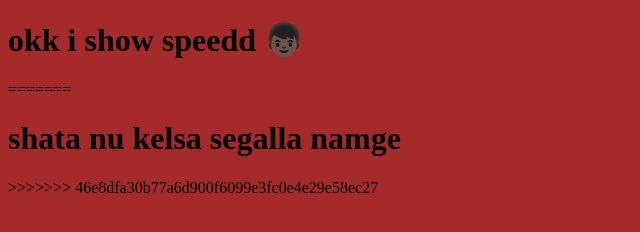
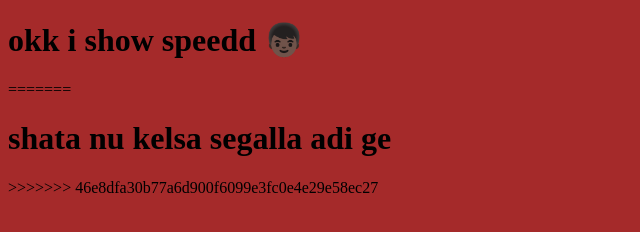
Before and after one commit to VickyRajV/GroupProject, a plain HTML site: page index.html in a window 1280 px wide. Shown: the full height of the page, 0-640 px from the left. Drawn offline with Linux system fonts and the light colour scheme.

Commit message:
Update index.html

```diff
--- a/index.html
+++ b/index.html
@@ -10,7 +10,7 @@
     <h1>okk i show speedd 👦🏿 </h1>
 
 =======
-    <h1>shata nu kelsa segalla namge</h1>
+    <h1>shata nu kelsa segalla adi ge</h1>
 
 >>>>>>> 46e8dfa30b77a6d900f6099e3fc0e4e29e58ec27
 </body>
```
